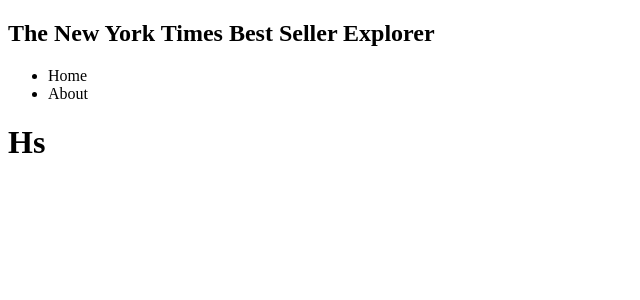
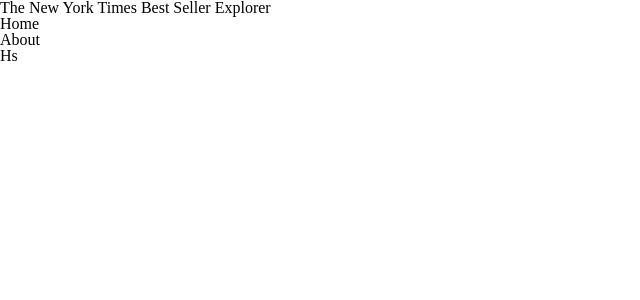
Before and after one commit to Ujaa/nextjs-final-project, a Next.js app: page / in a window 1280 px wide. Shown: the top 300 px of the page, without its empty margins (0-640 px from the left). Built offline with nearby package versions, Linux system fonts and the light colour scheme.

Commit message:
design: reset.css global로 적용

```diff
--- a/src/app/(home)/layout.tsx
+++ b/src/app/(home)/layout.tsx
@@ -1,4 +1,5 @@
 import Header from "@/components/header";
+import "@/styles/global.css";
 
 export const metadata = {
   title: "Next.js",
--- /dev/null
+++ b/src/styles/global.css
@@ -0,0 +1,132 @@
+/* http://meyerweb.com/eric/tools/css/reset/
+   v2.0 | 20110126
+   License: none (public domain)
+*/
+
+html,
+body,
+div,
+span,
+applet,
+object,
+iframe,
+h1,
+h2,
+h3,
+h4,
+h5,
+h6,
+p,
+blockquote,
+pre,
+a,
+abbr,
+acronym,
+address,
+big,
+cite,
+code,
+del,
+dfn,
+em,
+img,
+ins,
+kbd,
+q,
+s,
+samp,
+small,
+strike,
+strong,
+sub,
+sup,
+tt,
+var,
+b,
+u,
+i,
+center,
+dl,
+dt,
+dd,
+ol,
+ul,
+li,
+fieldset,
+form,
+label,
+legend,
+table,
+caption,
+tbody,
+tfoot,
+thead,
+tr,
+th,
+td,
+article,
+aside,
+canvas,
+details,
+embed,
+figure,
+figcaption,
+footer,
+header,
+hgroup,
+menu,
+nav,
+output,
+ruby,
+section,
+summary,
+time,
+mark,
+audio,
+video {
+  margin: 0;
+  padding: 0;
+  border: 0;
+  font-size: 100%;
+  font: inherit;
+  vertical-align: baseline;
+}
+/* HTML5 display-role reset for older browsers */
+article,
+aside,
+details,
+figcaption,
+figure,
+footer,
+header,
+hgroup,
+menu,
+nav,
+section {
+  display: block;
+}
+body {
+  line-height: 1;
+}
+ol,
+ul {
+  list-style: none;
+}
+blockquote,
+q {
+  quotes: none;
+}
+blockquote:before,
+blockquote:after,
+q:before,
+q:after {
+  content: "";
+  content: none;
+}
+table {
+  border-collapse: collapse;
+  border-spacing: 0;
+}
+* {
+  box-sizing: border-box;
+}
```
